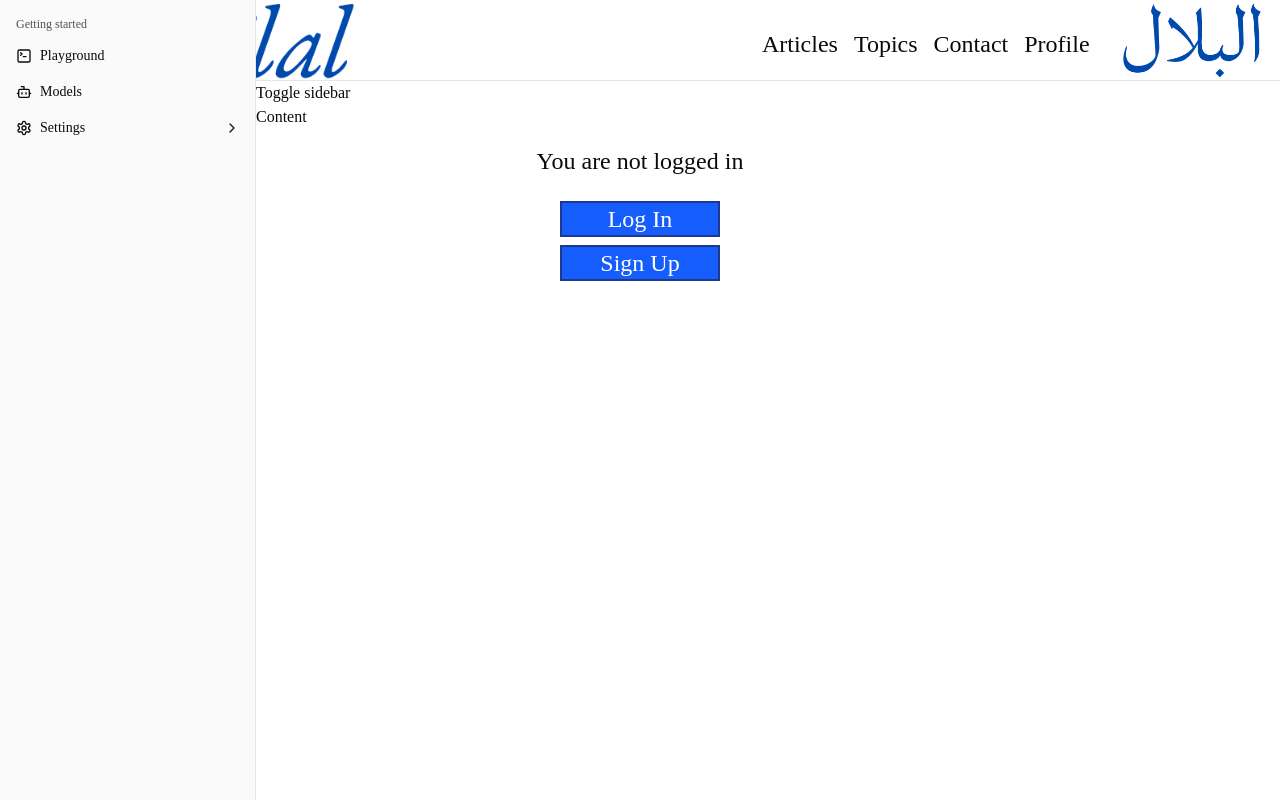
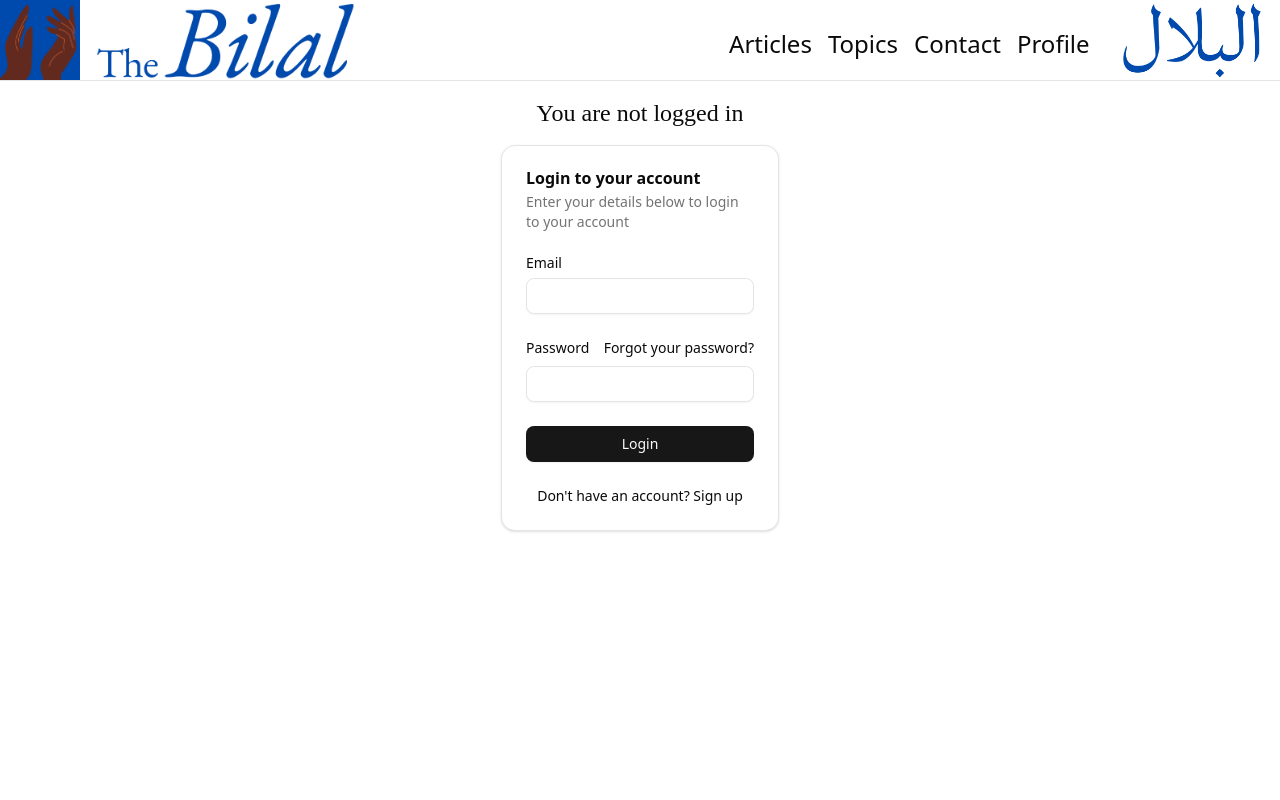
Before and after one commit to VictoryMa8/the-bilal, a Django app: page / in a window 1280 px wide. Run offline with Django 5.2, Linux system fonts and the light colour scheme; some libraries are stand-ins or nearby versions.

Commit message:
Trying to style login/signup

```diff
--- a/backend/settings.py
+++ b/backend/settings.py
@@ -42,7 +42,7 @@ ROOT_URLCONF = 'backend.urls'
 TEMPLATES = [
     {
         'BACKEND': 'django.template.backends.django.DjangoTemplates',
-        'DIRS': [],
+        'DIRS': [BASE_DIR / 'frontend' / 'templates'],
         'APP_DIRS': True,
         'OPTIONS': {
             'context_processors': [
--- a/frontend/static/assets/styles/output.css
+++ b/frontend/static/assets/styles/output.css
@@ -237,21 +237,39 @@
   .mt-4 {
     margin-top: calc(var(--spacing) * 4);
   }
+  .ml-auto {
+    margin-left: auto;
+  }
   .block {
     display: block;
   }
   .flex {
     display: flex;
   }
+  .grid {
+    display: grid;
+  }
+  .inline-block {
+    display: inline-block;
+  }
   .h-20 {
     height: calc(var(--spacing) * 20);
   }
+  .w-1\/2 {
+    width: calc(1 / 2 * 100%);
+  }
+  .w-2\/3 {
+    width: calc(2 / 3 * 100%);
+  }
   .w-20 {
     width: calc(var(--spacing) * 20);
   }
   .w-40 {
     width: calc(var(--spacing) * 40);
   }
+  .w-full {
+    width: 100%;
+  }
   .w-screen {
     width: 100vw;
   }
@@ -278,6 +296,9 @@
   }
   .gap-4 {
     gap: calc(var(--spacing) * 4);
+  }
+  .gap-6 {
+    gap: calc(var(--spacing) * 6);
   }
   .border-2 {
     border-style: var(--tw-border-style);
@@ -311,6 +332,9 @@
   .font-\[EB_Garamond\] {
     font-family: EB Garamond;
   }
+  .font-sans {
+    font-family: var(--font-sans);
+  }
   .text-2xl {
     font-size: var(--text-2xl);
     line-height: var(--tw-leading, var(--text-2xl--line-height));
@@ -319,6 +343,10 @@
     font-size: var(--text-4xl);
     line-height: var(--tw-leading, var(--text-4xl--line-height));
   }
+  .text-sm {
+    font-size: var(--text-sm);
+    line-height: var(--tw-leading, var(--text-sm--line-height));
+  }
   .text-xl {
     font-size: var(--text-xl);
     line-height: var(--tw-leading, var(--text-xl--line-height));
@@ -329,6 +357,9 @@
   }
   .text-white {
     color: var(--color-white);
+  }
+  .underline-offset-4 {
+    text-underline-offset: 4px;
   }
   .hover\:cursor-pointer {
     &:hover {
@@ -348,6 +379,13 @@
     &:hover {
       @media (hover: hover) {
         color: var(--color-blue-900);
+      }
+    }
+  }
+  .hover\:underline {
+    &:hover {
+      @media (hover: hover) {
+        text-decoration-line: underline;
       }
     }
   }
--- a/frontend/templates/index.html
+++ b/frontend/templates/index.html
@@ -14,8 +14,31 @@
 {% else %}
 <div class="flex flex-col items-center justify-center">
     <p class="text-2xl text-center my-4">You are not logged in</p>
-    <a class="text-2xl bg-blue-600 text-white px-4 border-blue-900 border-2 mt-2 hover:bg-blue-300 hover:text-blue-900 hover:cursor-pointer w-40 text-center" href="{% url 'login' %}">Log In</a>
-    <a class="text-2xl bg-blue-600 text-white px-4 border-blue-900 border-2 mt-2 hover:bg-blue-300 hover:text-blue-900 hover:cursor-pointer w-40 text-center" href="{% url 'sign_up' %}">Sign Up</a>
+    <div class="card w-max-1/2 font-sans">
+        <header>
+            <h2>Login to your account</h2>
+            <p>Enter your details below to login to your account</p>
+        </header>
+        <section>
+            <form class="form grid gap-6">
+            <div class="grid gap-2">
+                <label for="demo-card-form-email">Email</label>
+                <input type="email" id="demo-card-form-email">
+            </div>
+            <div class="grid gap-2">
+                <div class="flex items-center gap-2">
+                <label for="demo-card-form-password">Password</label>
+                <a href="{% url 'forgot_password' %}" class="ml-auto inline-block text-sm underline-offset-4 hover:underline">Forgot your password?</a>
+                </div>
+                <input type="password" id="demo-card-form-password">
+            </div>
+            </form>
+        </section>
+        <footer class="flex flex-col items-center gap-2">
+            <button type="button" class="btn w-full">Login</button>
+            <p class="mt-4 text-center text-sm">Don't have an account? <a href="{% url 'sign_up' %}" class="underline-offset-4 hover:underline">Sign up</a></p>
+        </footer>
+    </div>
 </div>
 {% endif %}
 
--- a/frontend/templates/nav.html
+++ b/frontend/templates/nav.html
@@ -1,4 +1,4 @@
-<div class="w-screen flex flex-col md:flex-row justify-between border-b">
+<div class="w-screen flex flex-col md:flex-row justify-between border-b font-sans">
     {% load static %}
     <div class="flex flex-row gap-4">
         <a href="{% url 'index' %}"><img class="h-20 w-20" src="{% static 'assets/images/icon.png' %}"></a>
@@ -16,82 +16,3 @@
     </div>
 
 </div>
-
-<aside class="sidebar" data-side="left" aria-hidden="false">
-  <nav aria-label="Sidebar navigation">
-    <section class="scrollbar">
-      <div role="group" aria-labelledby="group-label-content-1">
-        <h3 id="group-label-content-1">Getting started</h3>
-
-        <ul>
-          <li>
-            <a href="#">
-              <svg xmlns="http://www.w3.org/2000/svg" width="24" height="24" viewBox="0 0 24 24" fill="none" stroke="currentColor" stroke-width="2" stroke-linecap="round" stroke-linejoin="round">
-                <path d="m7 11 2-2-2-2" />
-                <path d="M11 13h4" />
-                <rect width="18" height="18" x="3" y="3" rx="2" ry="2" />
-              </svg>
-              <span>Playground</span>
-            </a>
-          </li>
-
-          <li>
-            <a href="#">
-              <svg xmlns="http://www.w3.org/2000/svg" width="24" height="24" viewBox="0 0 24 24" fill="none" stroke="currentColor" stroke-width="2" stroke-linecap="round" stroke-linejoin="round">
-                <path d="M12 8V4H8" />
-                <rect width="16" height="12" x="4" y="8" rx="2" />
-                <path d="M2 14h2" />
-                <path d="M20 14h2" />
-                <path d="M15 13v2" />
-                <path d="M9 13v2" />
-              </svg>
-              <span>Models</span>
-            </a>
-          </li>
-
-          <li>
-            <details id="submenu-content-1-3">
-              <summary aria-controls="submenu-content-1-3-content">
-                <svg xmlns="http://www.w3.org/2000/svg" width="24" height="24" viewBox="0 0 24 24" fill="none" stroke="currentColor" stroke-width="2" stroke-linecap="round" stroke-linejoin="round">
-                  <path d="M12.22 2h-.44a2 2 0 0 0-2 2v.18a2 2 0 0 1-1 1.73l-.43.25a2 2 0 0 1-2 0l-.15-.08a2 2 0 0 0-2.73.73l-.22.38a2 2 0 0 0 .73 2.73l.15.1a2 2 0 0 1 1 1.72v.51a2 2 0 0 1-1 1.74l-.15.09a2 2 0 0 0-.73 2.73l.22.38a2 2 0 0 0 2.73.73l.15-.08a2 2 0 0 1 2 0l.43.25a2 2 0 0 1 1 1.73V20a2 2 0 0 0 2 2h.44a2 2 0 0 0 2-2v-.18a2 2 0 0 1 1-1.73l.43-.25a2 2 0 0 1 2 0l.15.08a2 2 0 0 0 2.73-.73l.22-.39a2 2 0 0 0-.73-2.73l-.15-.08a2 2 0 0 1-1-1.74v-.5a2 2 0 0 1 1-1.74l.15-.09a2 2 0 0 0 .73-2.73l-.22-.38a2 2 0 0 0-2.73-.73l-.15.08a2 2 0 0 1-2 0l-.43-.25a2 2 0 0 1-1-1.73V4a2 2 0 0 0-2-2z" />
-                  <circle cx="12" cy="12" r="3" />
-                </svg>
-                Settings
-              </summary>
-              <ul id="submenu-content-1-3-content">
-                <li>
-                  <a href="#">
-                    <span>General</span>
-                  </a>
-                </li>
-
-                <li>
-                  <a href="#">
-                    <span>Team</span>
-                  </a>
-                </li>
-
-                <li>
-                  <a href="#">
-                    <span>Billing</span>
-                  </a>
-                </li>
-
-                <li>
-                  <a href="#">
-                    <span>Limits</span>
-                  </a>
-                </li>
-              </ul>
-            </details>
-          </li>
-        </ul>
-      </div>
-    </section>
-  </nav>
-</aside>
-
-<main>
-  <button type="button" onclick="document.dispatchEvent(new CustomEvent('basecoat:sidebar'))">Toggle sidebar</button>
-  <h1>Content</h1>
-</main>
--- a/frontend/urls.py
+++ b/frontend/urls.py
@@ -1,6 +1,8 @@
 from django.contrib import admin
 from django.urls import path, include
 from . import views
+from django.contrib.auth import views as auth_views
+from .forms import StyledLoginForm, StyledSignUpForm
 
 urlpatterns = [
     path('', views.index, name='index'),
@@ -9,6 +11,7 @@ urlpatterns = [
     path('contact/', views.contact, name='contact'),
     path('profile/', views.profile, name='profile'),
     path("accounts/", include("django.contrib.auth.urls")),
+    path('login/', auth_views.LoginView.as_view(authentication_form=StyledLoginForm), name='login'),
     path("sign_up/", views.sign_up, name="sign_up"),
     path('forgot_password/', views.forgot_password, name='forgot_password')
 ]
--- a/frontend/views.py
+++ b/frontend/views.py
@@ -1,7 +1,7 @@
 from django.shortcuts import render
 from django.contrib import messages
 from django.contrib.auth.decorators import login_required
-from .forms import SignUpForm
+from .forms import StyledSignUpForm
 
 def index(request):
     return render(request, 'index.html')
@@ -24,11 +24,11 @@ def profile(request):
 def sign_up(request):
     # Initially get the form to display for the user
     if request.method == "GET":
-        form = SignUpForm()
+        form = StyledSignUpForm()
         return render(request, "registration/sign_up.html", {"form": form})
     # After user submits form, save the user and display a message
     if request.method == "POST":
-        form = SignUpForm(request.POST)
+        form = StyledSignUpForm(request.POST)
         if form.is_valid():
             form.save()
             messages.success(request, "You have signed up for The Bilal successfully.")
```
Also changed, not shown: frontend/forms.py (+19 -9 lines), frontend/static/assets/images/1.png (added), frontend/static/assets/images/2.png (added), frontend/static/assets/images/3.png (added), frontend/static/assets/images/4.png (added), 1 other file.
